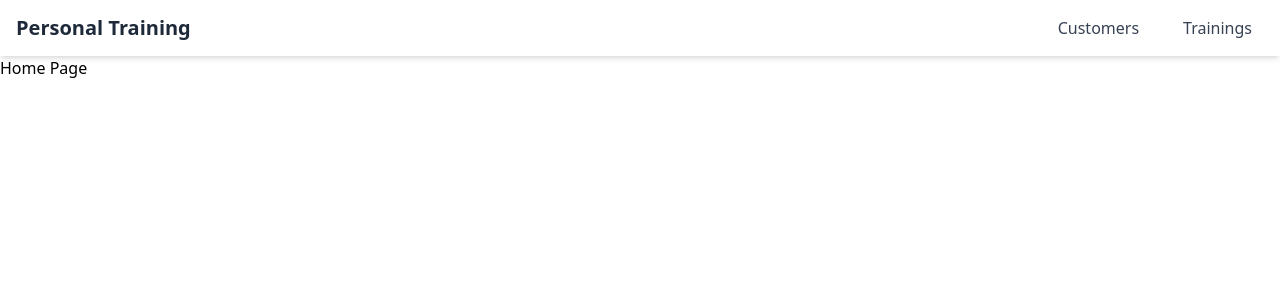
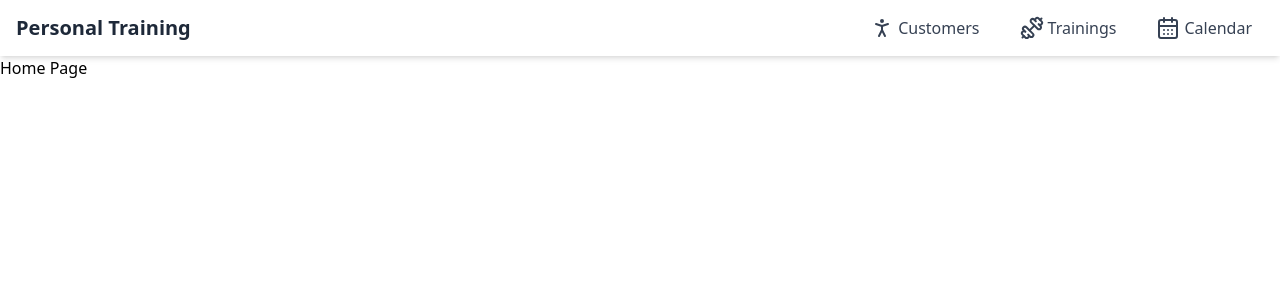
Before and after one commit to BashkimGrepi/personal-training, a React (Vite) app: page / in a window 1280 px wide. Shown: the top 300 px of the page. Built offline with nearby package versions, Linux system fonts and the light colour scheme; what ag-grid-community would draw is missing.

Commit message:
calendar

```diff
--- a/package.json
+++ b/package.json
@@ -10,11 +10,16 @@
     "preview": "vite preview"
   },
   "dependencies": {
+    "@fullcalendar/daygrid": "^6.1.17",
+    "@fullcalendar/interaction": "^6.1.17",
+    "@fullcalendar/react": "^6.1.17",
+    "@fullcalendar/timegrid": "^6.1.17",
     "@tailwindcss/vite": "^4.1.5",
     "ag-grid-community": "^33.2.4",
     "ag-grid-react": "^33.2.4",
     "axios": "^1.9.0",
     "date-fns": "^4.1.0",
+    "lucide-react": "^0.507.0",
     "react": "^19.0.0",
     "react-csv": "^2.2.2",
     "react-dom": "^19.0.0",
--- a/src/components/AddCustomerModal.jsx
+++ b/src/components/AddCustomerModal.jsx
@@ -1,5 +1,6 @@
 import { useState } from 'react';
 import { createCustomer } from '../services/customersService';
+import { PlusIcon } from 'lucide-react';
 
 function AddCustomerModal() {
 
@@ -46,7 +47,8 @@ function AddCustomerModal() {
       <button
         className="bg-blue-600 text-white px-6 py-2 rounded font-medium hover:bg-blue-700 transition"
         onClick={() => setIsOpen(true)}
-      >
+          >
+        <PlusIcon className="inline mr-2" /> {/* Icon from lucide-react */}
         Add Customer
       </button>
 
--- a/src/components/ExportCSV.jsx
+++ b/src/components/ExportCSV.jsx
@@ -1,4 +1,5 @@
 import { CSVLink } from "react-csv"
+import { FileIcon } from "lucide-react";
 
 function ExportCSV({data}) {
 
@@ -19,7 +20,9 @@ function ExportCSV({data}) {
             headers={headers}
             filename="customers_export.csv"
             className="bg-blue-600 hover:bg-blue-700 text-white font-semibold py-2 px-4 rounded"
+
         >
+            <FileIcon className="inline mr-2" />
             Export CSV
 
         </CSVLink>
--- a/src/components/NavBar.jsx
+++ b/src/components/NavBar.jsx
@@ -1,4 +1,5 @@
 import { NavLink } from "react-router-dom";
+import { CalendarDays, DumbbellIcon, PersonStandingIcon } from "lucide-react";
 
 function NavBar() {
   return (
@@ -14,7 +15,7 @@ function NavBar() {
                 : "text-gray-700 hover:text-blue-600 px-3 py-1 flex items-center gap-1"
             }
           >
-            <span></span>
+            <span> <PersonStandingIcon /> </span>
             Customers
           </NavLink>
           <NavLink
@@ -25,8 +26,19 @@ function NavBar() {
                 : "text-gray-700 hover:text-blue-600 px-3 py-1 flex items-center gap-1"
             }
           >
-            <span></span>
+            <span><DumbbellIcon /> </span>
             Trainings
+          </NavLink>
+          <NavLink
+            to="/calendar"
+            className={({ isActive }) =>
+              isActive
+                ? "text-white bg-blue-600 px-3 py-1 rounded-md flex items-center gap-1"
+                : "text-gray-700 hover:text-blue-600 px-3 py-1 flex items-center gap-1"
+            }
+          >
+            <span><CalendarDays /> </span>
+            Calendar
           </NavLink>
         </div>
       </div>
--- /dev/null
+++ b/src/components/TrainingCalendar.jsx
@@ -0,0 +1,58 @@
+import FullCalendar from '@fullcalendar/react';
+import dayGridPlugin from '@fullcalendar/daygrid';
+import timeGridPlugin from '@fullcalendar/timegrid';
+import interactionPlugin from '@fullcalendar/interaction';
+import { useEffect, useState } from 'react';
+import { getTrainings } from '../services/TrainingsService';
+
+function TrainingCalendar() {
+    const [events, setEvents] = useState([]);
+
+    useEffect(() => {
+        const fetchTrainings = async () => {
+            try {
+                const data = await getTrainings();
+                console.log("Training object:", data);
+
+                const formattedData = data.map((training) => {
+                    const start = new Date(training.date);
+                    const end = new Date(start.getTime() + training.duration * 60000); // duration in minutes
+
+                    return {
+                        title: `${training.activity} (${training.customer?.firstname || "?"})`,
+                        start: start.toISOString(),
+                        end: end.toISOString(),
+                        extendedProps: {
+                            customer: training.customer,
+                            duration: training.duration,
+                        },
+                    };
+                });
+
+                setEvents(formattedData);
+            } catch (err) {
+                console.error("Error fetching trainings", err);
+            }
+        };
+
+        fetchTrainings();
+    }, []);
+
+    return (
+        <div className="p-4">
+            <FullCalendar
+                plugins={[dayGridPlugin, timeGridPlugin, interactionPlugin]}
+                initialView="dayGridMonth"
+                headerToolbar={{
+                    left: "prev,next today",
+                    center: "title",
+                    right: "dayGridMonth,timeGridWeek,timeGridDay",
+                }}
+                events={events}
+                height="auto"
+            />
+        </div>
+    );
+}
+
+export default TrainingCalendar;
--- a/src/main.jsx
+++ b/src/main.jsx
@@ -6,7 +6,9 @@ import { createHashRouter } from 'react-router-dom'
 import Home from './pages/Home.jsx'
 import Customers from './pages/Customers.jsx'
 import Trainings from './pages/Trainings.jsx'
+import Calendar from './pages/Calendar.jsx'
 import { RouterProvider } from 'react-router-dom'
+
 
 const router = createHashRouter([
   {
@@ -25,6 +27,10 @@ const router = createHashRouter([
         path: '/trainings',
         element: <Trainings />,
       },
+      {
+        path: '/calendar',
+        element: <Calendar />,
+      },
     ],
   },
 ])
--- /dev/null
+++ b/src/pages/Calendar.jsx
@@ -0,0 +1,12 @@
+import TrainingCalendar from "../components/TrainingCalendar";
+
+function Calendar() {
+ return (
+    <div className="p-4">
+      <h1 className="text-2xl font-bold mb-4">Training Calendar</h1>
+      <TrainingCalendar />
+    </div>
+  );
+}
+
+export default Calendar;
```
Also changed, not shown: 1 other file (tests, documents, lock files or other folders).
